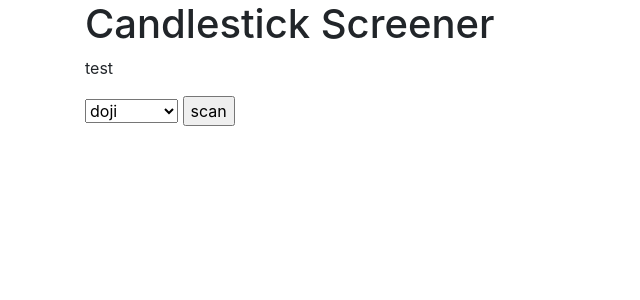
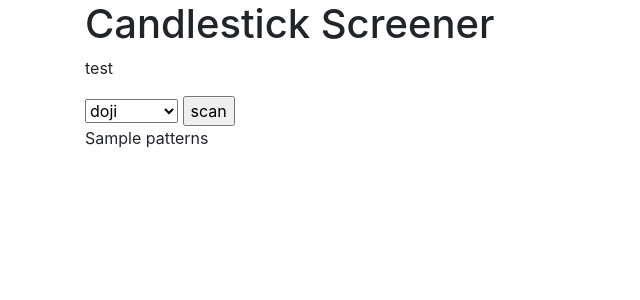
Before and after one commit to stoeipoes02/pentrad, a Flask app: template templates/trading.html in a window 1280 px wide. Shown: the part 56-356 px from the top of the page, without its empty margins (0-640 px from the left). Run offline with Flask 2, Linux system fonts and the light colour scheme; the template is opened without the code that fills it: most values are stand-ins (such as "Sample title", 1, 10 or a date in 2020); some libraries are stand-ins or nearby versions.

Commit message:
test pattern add

```diff
--- a/app.py
+++ b/app.py
@@ -31,7 +31,7 @@ def index():
 @app.route('/trading')
 def trading():
 
-    return render_template('trading.html',patterns)
+    return render_template('trading.html',patterns=patterns)
 
 @app.route('/<int:post_id>')
 def post(post_id):
--- a/templates/trading.html
+++ b/templates/trading.html
@@ -11,4 +11,5 @@
         <input type="submit", value="scan" />
     </form>
 
+    {{patterns}}
 {% endblock %}
```
